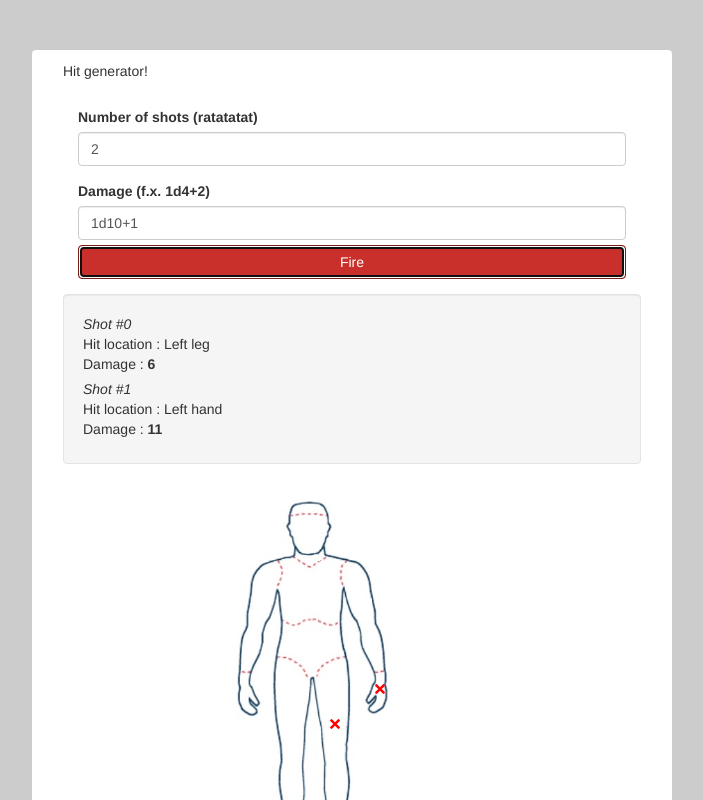
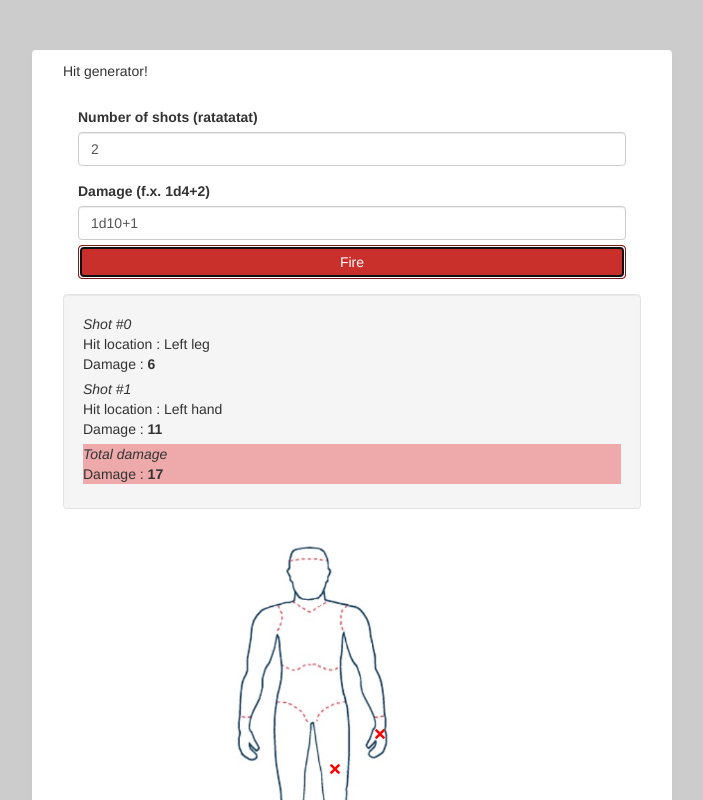
Before and after one commit to kristinnk/hitgen, a plain HTML site: page index.html in a window 1280 px wide. Both pictures are taken after a click on the button "Fire". Shown: the top 800 px of the page, without its empty margins (288-991 px from the left). Drawn offline with Linux system fonts and the light colour scheme.

Commit message:
Total damage number

```diff
--- a/index.html
+++ b/index.html
@@ -70,11 +70,18 @@
 
 	function createDiv(shotNumber, damage, location) {
 		parentDiv = $('#divResultList');
-		parentDiv.append("<div style='margin-bottom:5px'>" +
+		if (shotNumber != "TOTAL") {
+			parentDiv.append("<div style='margin-bottom:5px'>" +
 						"<i>Shot #" + shotNumber + "<br></i>" +
 						"Hit location : " + location + "<br>" +
 						"Damage : <b>" + damage + "</b><br>" +
 						"</div>");
+		} else {
+			parentDiv.append("<div style='margin-bottom:5px; background-color:#eeaaaa'>" +
+						"<i>Total damage<br></i>" +
+						"Damage : <b>" + damage + "</b><br>" +
+						"</div>");
+		}
 	}
 
 	function clearRedXs() {
@@ -119,7 +126,7 @@
 			modifier = parseInt(numericalArray[2]);
 		}
 		mathSymbol = regexpForSymbol.exec(fireString)
-
+		var totalDamage = 0;
 		for(i = 0; i < numberOfShots; i++) {
 			randNum = Math.floor(Math.random() * 100) + 1;
 			if (mathSymbol == "+"){
@@ -135,10 +142,12 @@
 			} else {
 				damage = numericalArray[0];
 			}
+			totalDamage = totalDamage + damage;
 			hitLoc = getHitloc(randNum);
 			createDiv(i, damage, hitLoc);
 			drawRedX(hitLoc, i*10);
 		}
+		createDiv("TOTAL", totalDamage, "");
 	}
 
 	function getHitloc(value) {
```
